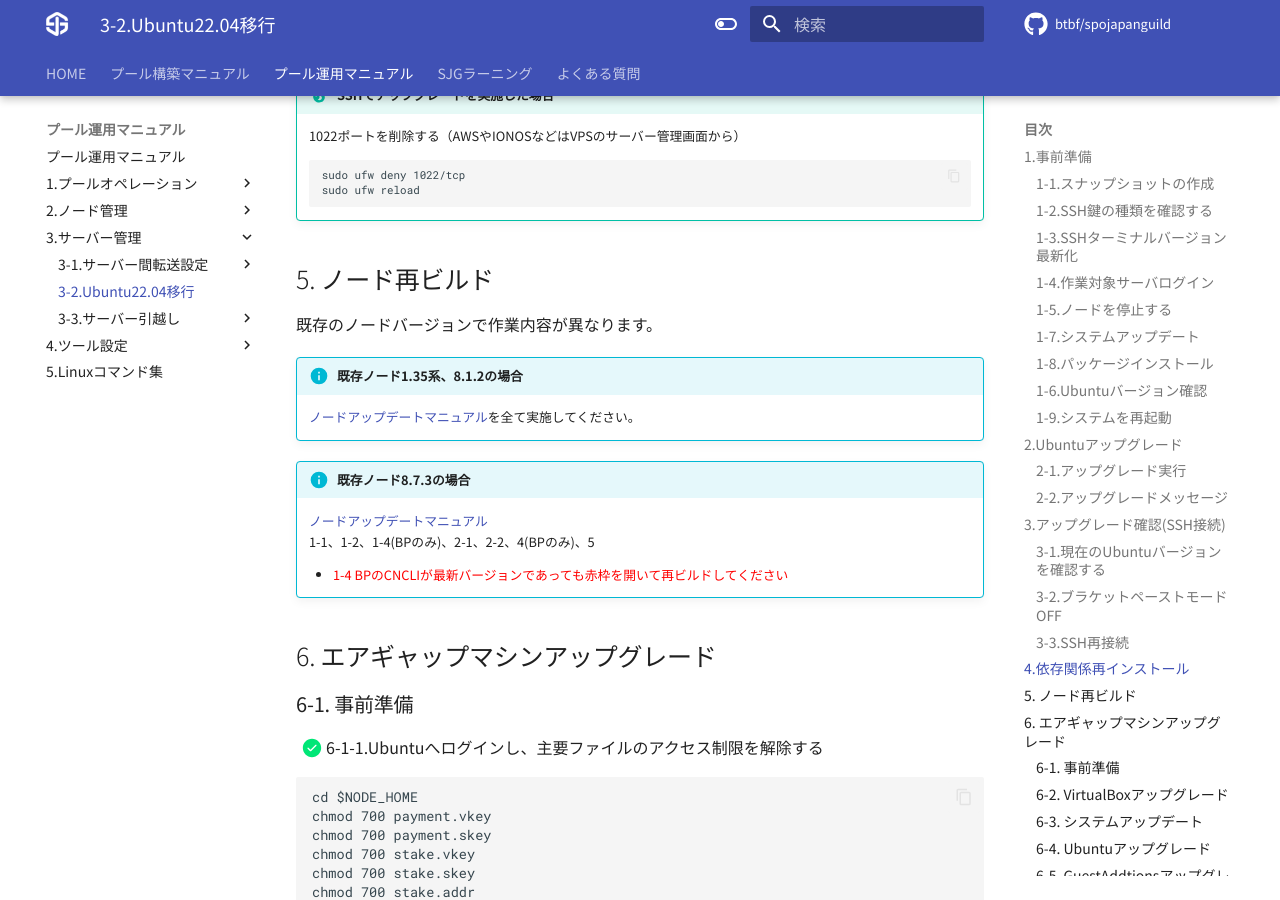
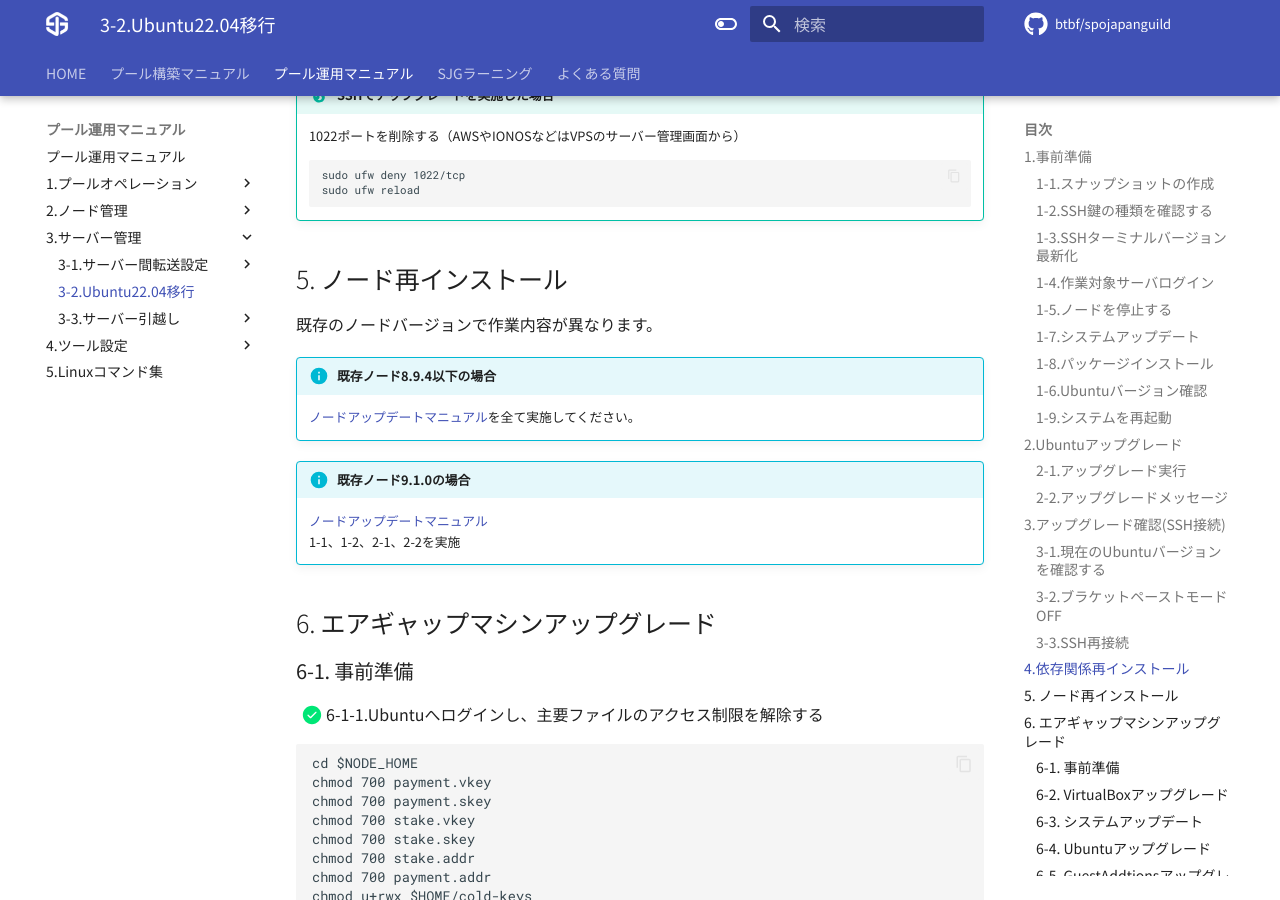
Before and after one commit to btbf/spojapanguild, an MkDocs documentation site: the page built from docs/operation/ubuntu22.md, in a window 1280 px wide and 900 px high, scrolled down 9470 px. Built offline with MkDocs 1.6.1 and Material for MkDocs 9.7.7, drawn with Linux system fonts in a browser that asks for light colours; comment, search, counter and statistics services are not loaded.

Commit message:
fixed ubuntu22

````diff
--- a/docs/operation/ubuntu22.md
+++ b/docs/operation/ubuntu22.md
@@ -421,20 +421,18 @@ rm -rf ghc-8.10.7
     sudo ufw reload
     ```
 
-## 5. ノード再ビルド
+## 5. ノード再インストール
 
 既存のノードバージョンで作業内容が異なります。
 
 
-!!! info "既存ノード1.35系、8.1.2の場合"
+!!! info "既存ノード8.9.4以下の場合"
     [ノードアップデートマニュアル](./node-update.md)を全て実施してください。
 
 
-!!! info "既存ノード8.7.3の場合"
+!!! info "既存ノード9.1.0の場合"
     [ノードアップデートマニュアル](./node-update.md)
-    1-1、1-2、1-4(BPのみ)、2-1、2-2、4(BPのみ)、5
-
-    * <font color=red>1-4 BPのCNCLIが最新バージョンであっても赤枠を開いて再ビルドしてください</font>
+    1-1、1-2、2-1、2-2を実施
 
 
 ## 6. エアギャップマシンアップグレード
````
